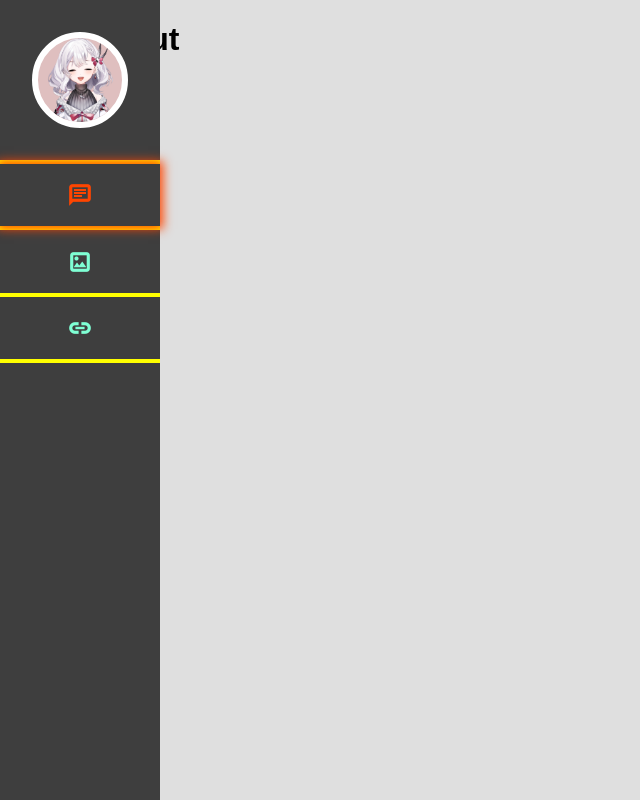
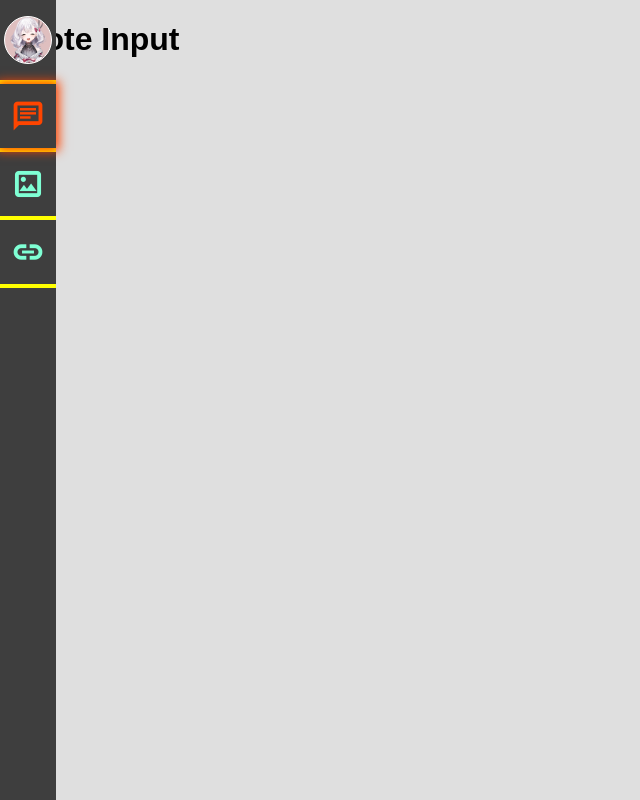
Before and after one commit to serser322/dada-quotation-generator, a Vue app: page /quote-input in a window 1280 px wide. Shown: the whole page, without its empty margins (0-640 px from the left). Built offline with nearby package versions, Linux system fonts and the light colour scheme.

Commit message:
feat:side bar layout sidebar寬度 文字顯示 其他大小與邊界調整

```diff
--- a/src/components/Sidebar.vue
+++ b/src/components/Sidebar.vue
@@ -1,5 +1,5 @@
 <script setup>
-import { ref, computed } from 'vue'
+import { ref, computed, watch } from 'vue'
 import { useRouter, useRoute } from 'vue-router'
 
 const router = useRouter()
@@ -16,10 +16,14 @@ const isExpanded = ref(false)
 const toggleSidebar = () => {
   isExpanded.value = !isExpanded.value
 }
+
+watch(isExpanded, newValue => {
+  // console.log(document.querySelectorAll('.sidebar__item'))
+})
 </script>
 
 <template>
-  <aside
+  <nav
     class="sidebar"
     :class="{ 'sidebar-expanded': isExpanded }"
     @click="toggleSidebar"
@@ -37,7 +41,7 @@ const toggleSidebar = () => {
         alt=""
       >
     </div>
-    <nav class="sidebar__wrap">
+    <div class="sidebar__wrap">
       <div class="sidebar__line" />
       <div
         class="sidebar__item"
@@ -47,7 +51,9 @@ const toggleSidebar = () => {
         <span class="material-symbols-outlined">
           chat
         </span>
-        <div class="text-hidden">
+        <div
+          class="text-hidden"
+        >
           輸入名言
         </div>
       </div>
@@ -60,7 +66,9 @@ const toggleSidebar = () => {
         <span class="material-symbols-outlined">
           imagesmode
         </span>
-        <div class="text-hidden">
+        <div
+          class="text-hidden"
+        >
           選擇立繪
         </div>
       </div>
@@ -78,19 +86,19 @@ const toggleSidebar = () => {
         </div>
       </div>
       <div class="sidebar__line" />
-    </nav>
-  </aside>
+    </div>
+  </nav>
 </template>
 
 <style lang="scss" scoped>
 .sidebar {
   position: fixed;
-  width: 10rem;
+  width: 3.5rem;
   height: 100vh;
   background-color: rgb(62, 62, 62);
   color: white;
   z-index: 1;
-  transition: width 0.5s ease;
+  transition: all 0.5s ease;
 
   .sidebar__toggle {
     width: 25px;
@@ -107,26 +115,25 @@ const toggleSidebar = () => {
   .sidebar__avatar {
     display: flex;
     justify-content: center;
-    padding: 2rem 0;
+    padding: 1rem 0;
 
     img {
-      width: 6rem;
+      width: 3rem;
       background-color: rgb(223, 191, 191);
-      border: 0.4rem solid white;
+      border: 0.1rem solid white;
       border-radius: 50%;
       transition: width 0.5s ease;
     }
   }
 
   .sidebar__wrap {
-    box-sizing: content-box;
-
     .sidebar__item {
-      display: flex;
-      justify-content: center;
-      align-items: center;
       position: relative;
       z-index: 2;
+      padding:1rem 0;
+      display: flex;
+      align-items: center;
+      white-space: nowrap;
 
       &:hover {
         cursor: pointer;
@@ -139,11 +146,16 @@ const toggleSidebar = () => {
       }
 
       :first-child {
-        margin: 1.2rem 0;
-        margin-right: 0rem;
+        margin: 0rem 0.75rem;
+        font-size: 2rem;
         color: aquamarine;
         font-weight: bold;
-        transition: margin-right 0.2s ease;
+        /* transition: all 0.3s ease; */
+      }
+
+      :nth-child(2) {
+        /* display: inline-block; */
+
       }
     }
 
@@ -171,13 +183,13 @@ const toggleSidebar = () => {
 /* Sidebar expanded */
 
 .sidebar-expanded {
-  width: 20rem;
+  width: 10.5rem;
 
-  .sidebar__avatar {
+  /* .sidebar__avatar {
     img {
-      width: 11rem;
+      width: 6rem;
     }
-  }
+  } */
 
   .sidebar__wrap {
     .sidebar__item {
@@ -187,7 +199,9 @@ const toggleSidebar = () => {
       }
 
       :nth-child(2) {
-        width: auto;
+        /* width: auto; */
+        /* padding: auto 0; */
+        /* margin: 1rem 0; */
         /* height: 3rem; */
         /* margin: 1.2rem 0; */
         font-size: 1.5rem;
@@ -201,11 +215,11 @@ const toggleSidebar = () => {
 
 .text-hidden {
   /* font-size: 0px; */
-  width: 0;
-  height: 0;
-  overflow: hidden;
-  /* visibility: hidden;
-  opacity: 0; */
-  transition: all 0.5s ease;
+  /* width: 0;
+  height: 0; */
+  /* overflow: hidden; */
+  visibility: hidden;
+  opacity: 0;
+  transition: all 0.3s ease;
 }
 </style>
```
